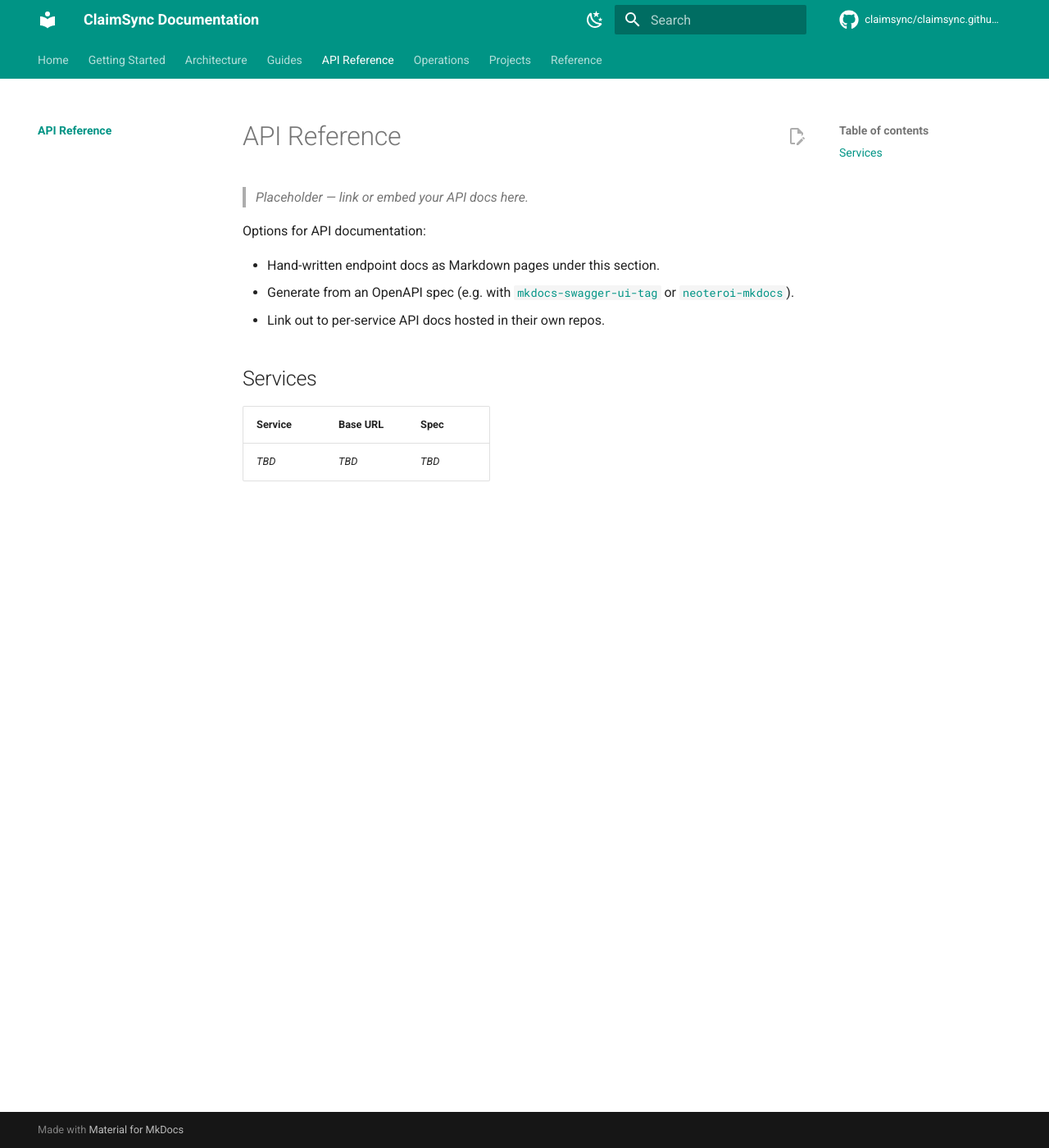
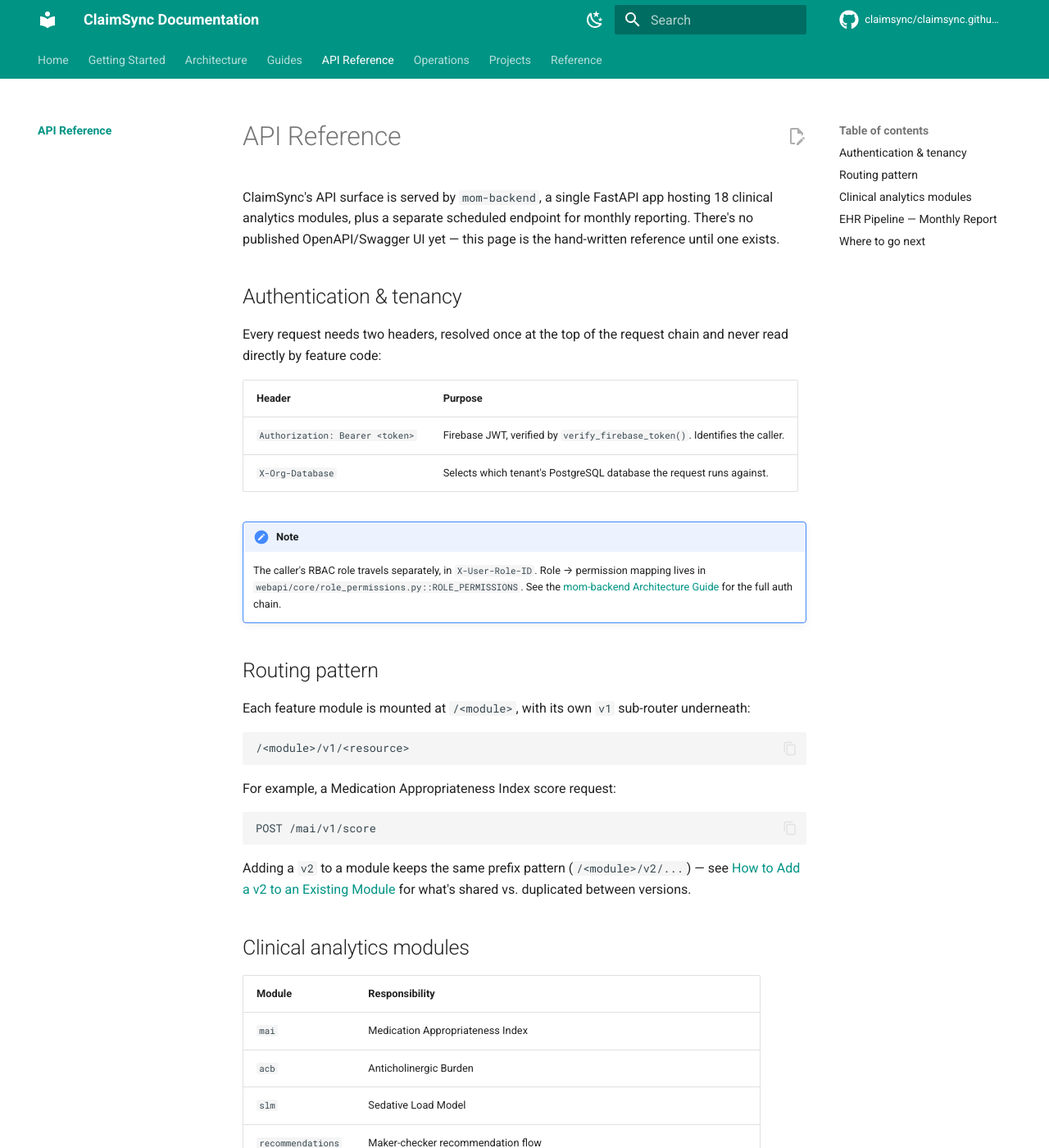
Before and after one commit to claimsync/claimsync.github.io, an MkDocs documentation site: the page built from docs/api/index.md, in a window 1280 px wide and 1400 px high. Shown: the whole window at 82% size. Built offline with MkDocs 1.6.1 and Material for MkDocs 9.7.7, drawn with Linux system fonts in a browser that asks for light colours; comment, search, counter and statistics services are not loaded; some of the changed text lies outside the part shown.

Commit message:
Update API documentation with detailed routing patterns and module responsibilities; enhance .gitignore to include 'env/' directory

````diff
--- a/docs/api/index.md
+++ b/docs/api/index.md
@@ -1,17 +1,79 @@
 # API Reference
 
-> _Placeholder — link or embed your API docs here._
+ClaimSync's API surface is served by `mom-backend`, a single FastAPI app hosting
+18 clinical analytics modules, plus a separate scheduled endpoint for monthly
+reporting. There's no published OpenAPI/Swagger UI yet — this page is the
+hand-written reference until one exists.
 
-Options for API documentation:
+## Authentication & tenancy
 
-- Hand-written endpoint docs as Markdown pages under this section.
-- Generate from an OpenAPI spec (e.g. with
-  [`mkdocs-swagger-ui-tag`](https://github.com/blueswen/mkdocs-swagger-ui-tag)
-  or [`neoteroi-mkdocs`](https://www.neoteroi.dev/mkdocs-plugins/)).
-- Link out to per-service API docs hosted in their own repos.
+Every request needs two headers, resolved once at the top of the request chain
+and never read directly by feature code:
 
-## Services
+| Header | Purpose |
+|---|---|
+| `Authorization: Bearer <token>` | Firebase JWT, verified by `verify_firebase_token()`. Identifies the caller. |
+| `X-Org-Database` | Selects which tenant's PostgreSQL database the request runs against. |
 
-| Service | Base URL | Spec |
-|---------|----------|------|
-| _TBD_   | _TBD_    | _TBD_ |
+!!! note
+    The caller's RBAC role travels separately, in `X-User-Role-ID`. Role → permission
+    mapping lives in `webapi/core/role_permissions.py::ROLE_PERMISSIONS`. See the
+    [mom-backend Architecture Guide](../guides/mom_backend/CLAUDE.md#authentication) for the full auth chain.
+
+## Routing pattern
+
+Each feature module is mounted at `/<module>`, with its own `v1` sub-router
+underneath:
+
+```
+/<module>/v1/<resource>
+```
+
+For example, a Medication Appropriateness Index score request:
+
+```
+POST /mai/v1/score
+```
+
+Adding a `v2` to a module keeps the same prefix pattern (`/<module>/v2/...`) —
+see [How to Add a v2 to an Existing Module](../guides/mom_backend/CLAUDE.md#how-to-add-a-v2-to-an-existing-module)
+for what's shared vs. duplicated between versions.
+
+## Clinical analytics modules
+
+| Module | Responsibility |
+|---|---|
+| `mai` | Medication Appropriateness Index |
+| `acb` | Anticholinergic Burden |
+| `slm` | Sedative Load Model |
+| `recommendations` | Maker-checker recommendation flow |
+| `fall_risk` | Fall Risk Assessment |
+| `reconciliation` | Medication Reconciliation |
+| `citations` | Citations |
+| `ddi` | Drug-Drug Interactions |
+| `hub` | HUB |
+| *(+ 9 more)* | See `webapi/api/router.py` for the full list — one `include_router()` per module |
+
+Every module follows the same internal layout (`router.py` → `v1/routers/` →
+`v1/services/` → `v1/repositories/` → `v1/models/`) — full detail in the
+[Architecture Guide](../guides/mom_backend/CLAUDE.md).
+
+## EHR Pipeline — Monthly Report
+
+A separate scheduled endpoint, triggered by GCP Cloud Scheduler or called
+manually, distinct from the per-tenant clinical modules above:
+
+| | |
+|---|---|
+| **Endpoint** | `POST /generate-monthly-report` |
+| **Purpose** | Generates a monthly medication report for a tenant — resolves patient run IDs, queries evaluation scores, and reconciles medications |
+| **File** | `services/monthly_report_service.py` |
+
+See the full **[Monthly Report Flow](../guides/ehr_pipeline/monthly_report/monthly_report_flow.md)**
+for the request/response schema, the 3-part pipeline, and every table it reads from and writes to.
+
+## Where to go next
+
+- **[mom-backend Architecture Guide](../guides/mom_backend/CLAUDE.md)** — module structure, dependency rules, request-flow trace.
+- **[Monthly Report Flow](../guides/ehr_pipeline/monthly_report/monthly_report_flow.md)** — worked example of a full request end to end.
+- **[Migration Runner](../guides/mom_backend/MIGRATIONS.md)** — how the database schema each endpoint relies on gets applied.
````
Also changed, not shown: 1 other file.
